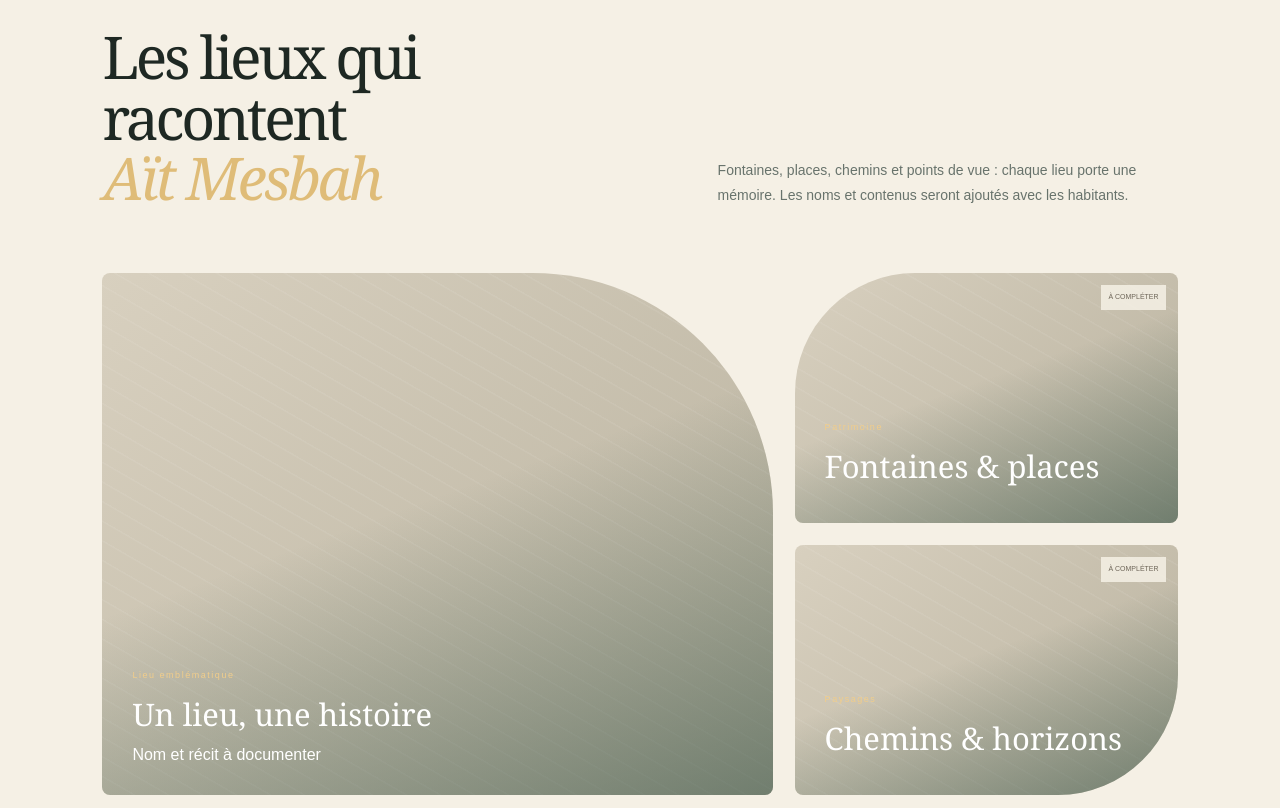
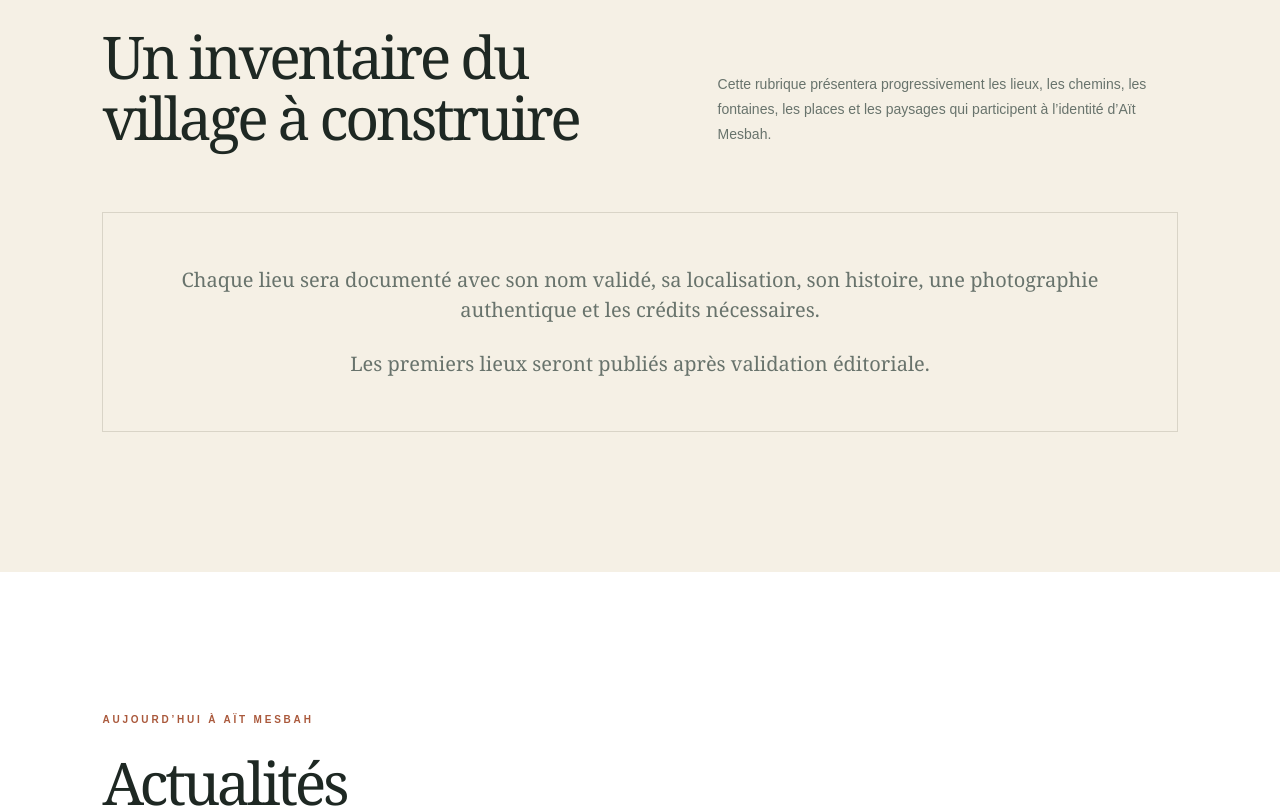
Before and after one commit to AylanMael/aitmesbah, a Next.js app: page / in a window 1280 px wide. Shown: the part 3440-4248 px from the top of the page. Built offline with nearby package versions, Linux system fonts and the light colour scheme.

Commit message:
Neutraliser les lieux patrimoniaux provisoires

```diff
--- a/components/home/PlacesSection.tsx
+++ b/components/home/PlacesSection.tsx
@@ -1,38 +1,19 @@
-import { places } from "@/data/home";
-
 export default function PlacesSection() {
   return (
     <section className="places section-pad">
       <div className="section-head light-head">
         <div>
-          <p className="eyebrow">Chemins & patrimoine</p>
-          <h2>
-            Les lieux qui racontent
-            <br />
-            <em>Aït Mesbah</em>
-          </h2>
+          <p className="eyebrow">Lieux et patrimoine</p>
+          <h2>Un inventaire du village à construire</h2>
         </div>
         <p>
-          Fontaines, places, chemins et points de vue : chaque lieu porte une
-          mémoire. Les noms et contenus seront ajoutés avec les habitants.
+          Cette rubrique présentera progressivement les lieux, les chemins, les fontaines, les places et les paysages qui participent à l’identité d’Aït Mesbah.
         </p>
       </div>
-      <div className="place-grid">
-        {places.map((place) => (
-          <article
-            className={`place${place.large ? " large" : ""} photo-placeholder`}
-            key={place.title}
-          >
-            <span className="draft">{place.draftLabel}</span>
-            <div>
-              <small>{place.category}</small>
-              <h3>{place.title}</h3>
-              {place.description && <p>{place.description}</p>}
-            </div>
-          </article>
-        ))}
+      <div className="section-empty">
+        <p>Chaque lieu sera documenté avec son nom validé, sa localisation, son histoire, une photographie authentique et les crédits nécessaires.</p>
+        <p>Les premiers lieux seront publiés après validation éditoriale.</p>
       </div>
-      <span className="outline-btn">Lieux à découvrir prochainement</span>
     </section>
   );
 }
--- a/data/home.ts
+++ b/data/home.ts
@@ -1,7 +1,6 @@
 import type {
   ContributionType,
   MemoryItem,
-  PlaceItem,
   QuickLinkItem,
   VillageFact,
 } from "@/types/content";
@@ -40,26 +39,6 @@ export const memoryItems: MemoryItem[] = [
   },
 ];
 
-export const places: PlaceItem[] = [
-  {
-    category: "Lieu emblématique",
-    title: "Un lieu, une histoire",
-    description: "Nom et récit à documenter",
-    draftLabel: "CONTENU À COMPLÉTER",
-    large: true,
-  },
-  {
-    category: "Patrimoine",
-    title: "Fontaines & places",
-    draftLabel: "À COMPLÉTER",
-  },
-  {
-    category: "Paysages",
-    title: "Chemins & horizons",
-    draftLabel: "À COMPLÉTER",
-  },
-];
-
 export const contributionTypes: ContributionType[] = [
   { label: "Une photographie" },
   { label: "Un document d’archive" },
```
Also changed, not shown: types/content.ts (+0 -8 lines), app/globals.css.
